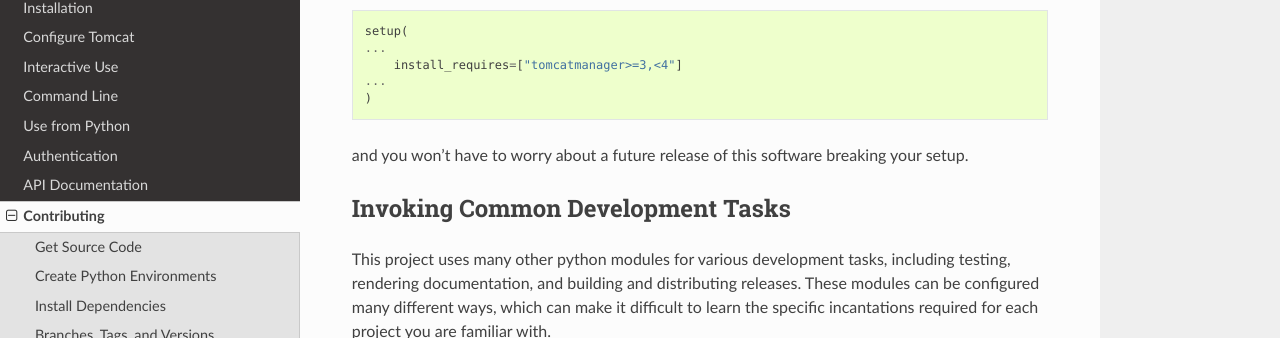
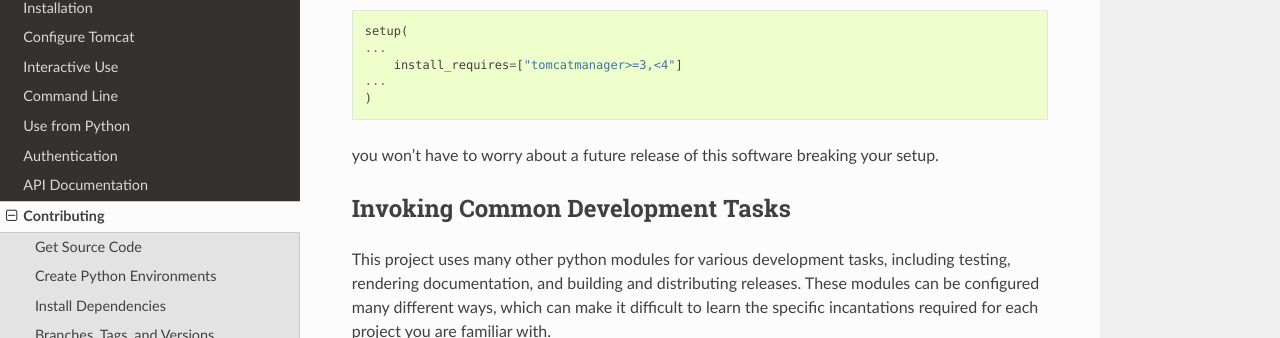
Before and after one commit to tomcatmanager/tomcatmanager, a Sphinx documentation site: the page built from docs/contributing.rst, in a window 1280 px wide and 900 px high, scrolled down 2421 px. Shown: the part 112-450 px from the top of the window. Built offline with Sphinx 7.4.7 and the Read the Docs theme 2.0.0, drawn with Linux system fonts in a browser that asks for light colours.

```diff
--- a/CONTRIBUTING.rst
+++ b/CONTRIBUTING.rst
@@ -114,7 +114,7 @@ single version of Tomcat, and you specify your ``setup.py`` dependency rules lik
    ...
    )
 
-and you won't have to worry about a future release of this software breaking your
+you won't have to worry about a future release of this software breaking your
 setup.
 
 
--- a/docs/api/index.rst
+++ b/docs/api/index.rst
@@ -21,3 +21,4 @@ Python API documentation for tomcatmanager |release|
    migrating2
    migrating3
    migrating4
+   migrating5
```
Also changed, not shown: docs/api/migrating5.rst (added, +19 -0 lines).
